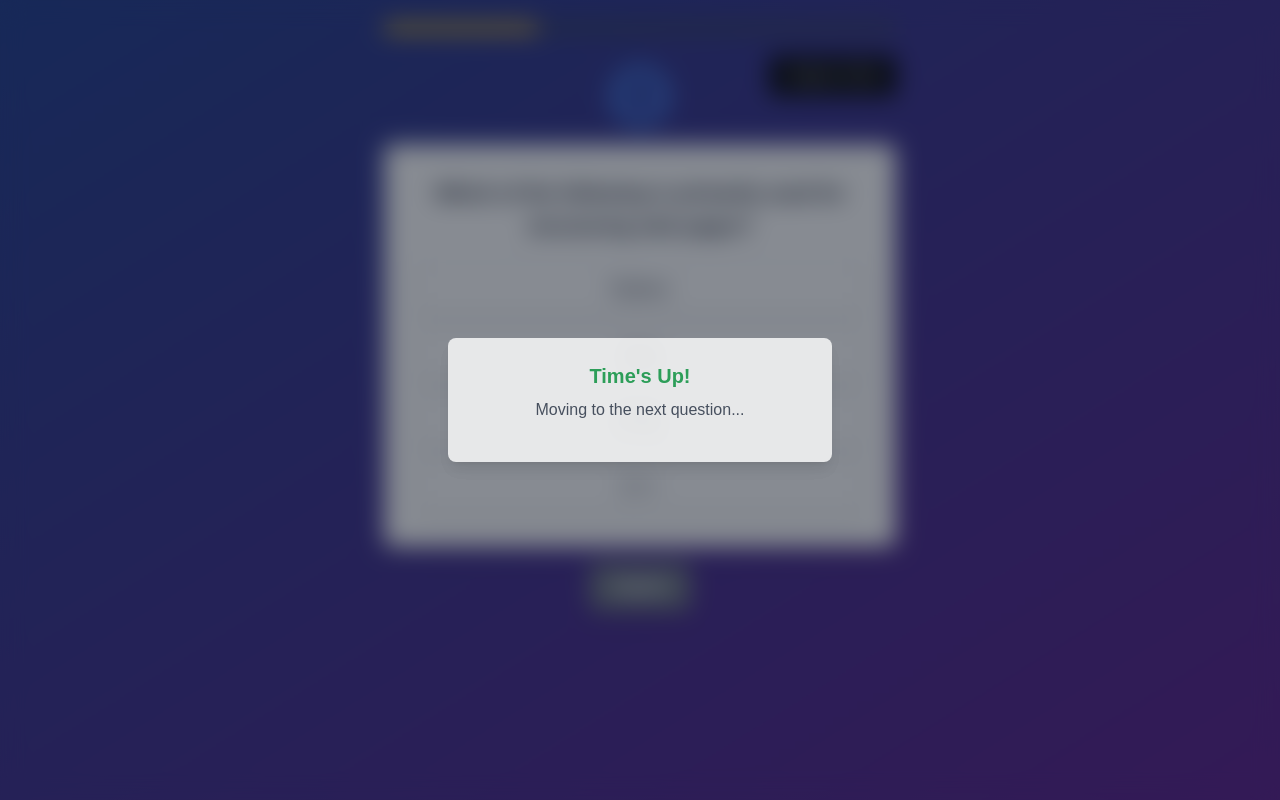
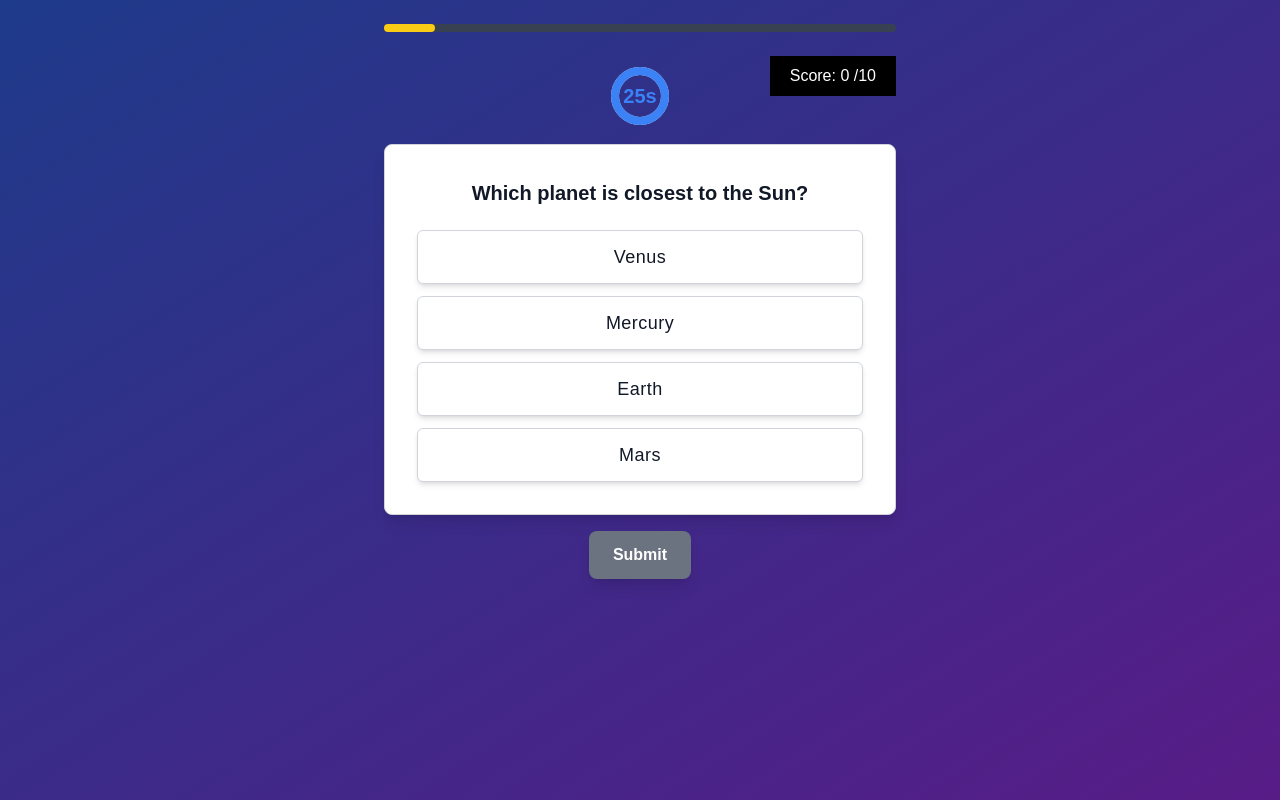
Before and after one commit to RimmiKaur/quiz-master, a Next.js app: page /quiz in a window 1280 px wide. Built offline with nearby package versions, Linux system fonts and the light colour scheme.

Commit message:
final commit

```diff
--- a/src/app/components/Quizes.jsx
+++ b/src/app/components/Quizes.jsx
@@ -132,7 +132,7 @@ const Quizes = () => {
         setTimeout(handleNextQuestion, 2000);
 
       }
-    }, 100);
+    }, 30000);
 
     return () => clearTimeout(timer);
   }, [currentIndex, showModal]);
```
